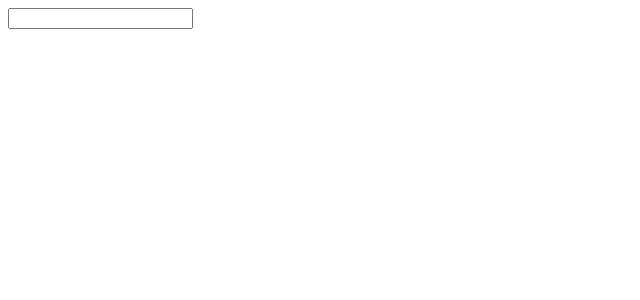
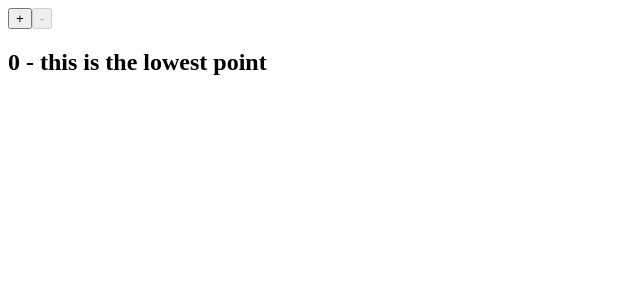
Before and after one commit to KerenMay/React-lesson, a React (Create React App) app in the folder react-apps/: page / in a window 1280 px wide. Shown: the top 300 px of the page, without its empty margins (0-640 px from the left). Built offline with nearby package versions, Linux system fonts and the light colour scheme.

Commit message:
first task (HW) is dine w/if

```diff
--- a/react-apps/src/applications/003_counter/counter.jsx
+++ b/react-apps/src/applications/003_counter/counter.jsx
@@ -4,7 +4,7 @@ function Counter() {
   //Hooks
   //State
 
-  const [counter, setCounter] = useState(0);
+  let [counter, setCounter] = useState(0);
   console.log("counter is rendering");
 
   function increment() {
@@ -19,6 +19,7 @@ function Counter() {
     console.log("decrement", decCounter);
   }
 
+  if (counter > 0) {
     return (
       <div>
         <button onClick={increment}>+</button>
@@ -26,6 +27,15 @@ function Counter() {
         <h2>{counter}</h2>
       </div>
     );
+  } else if (counter === 0) {
+    return (
+      <div>
+        <button onClick={increment}>+</button>
+        <button disabled={true}>-</button>
+        <h2>{counter} - this is the lowest point</h2>
+      </div>
+    );
+  }
 }
 
 export default Counter;
--- /dev/null
+++ b/react-apps/src/applications/HW-basic/App.jsx
@@ -0,0 +1,5 @@
+function App() {
+  return <div>App is Working</div>;
+}
+
+export default App;
--- a/react-apps/src/index.js
+++ b/react-apps/src/index.js
@@ -1,6 +1,6 @@
 import React from "react";
 import ReactDOM from "react-dom/client";
-import App from "./applications//006_onChange/App";
+import App from "./applications/003_counter/App";
 import reportWebVitals from "./reportWebVitals";
 
 const root = ReactDOM.createRoot(document.getElementById("root"));
```
Lines whose indentation alone changed are shown as unchanged.
